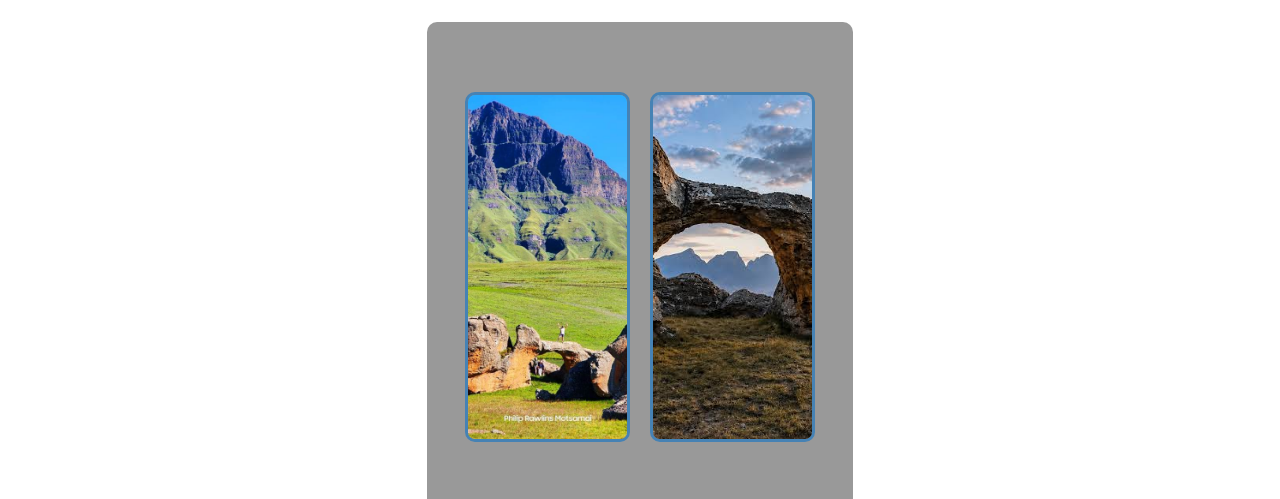
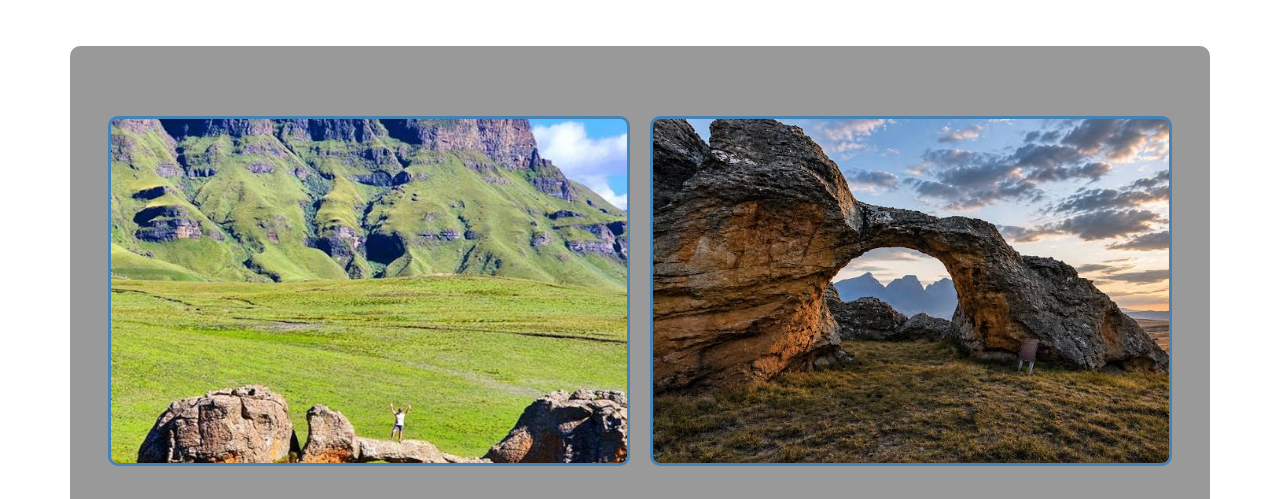
Before and after one commit to mathabo406/discover-lesotho, a plain HTML site: page gallery.html in a window 1280 px wide. Shown: the part 448-947 px from the top of the page. Drawn offline with nearby package versions, Linux system fonts and the light colour scheme.

Commit message:
Refactor gallery.html for better layout and structure
Updated the gallery layout and improved the structure of the HTML.

```diff
--- a/gallery.html
+++ b/gallery.html
@@ -28,7 +28,7 @@
 </div>
 
 	<h2>Mountain Scenery</h2>
-	<div class="container col-12 col-sm-6 col-md-4 mb-4">
+	<div class="container my-4">
 		<div class="row">
 			<div class="gallery">
 			<div class="gallery-item">
```
